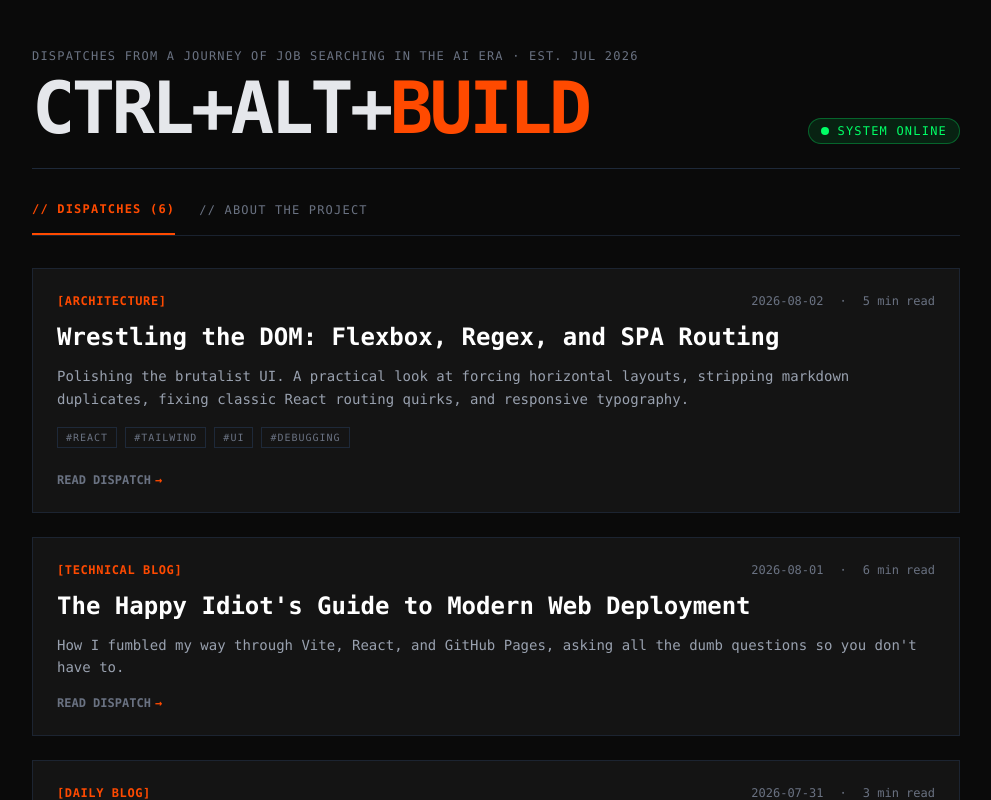
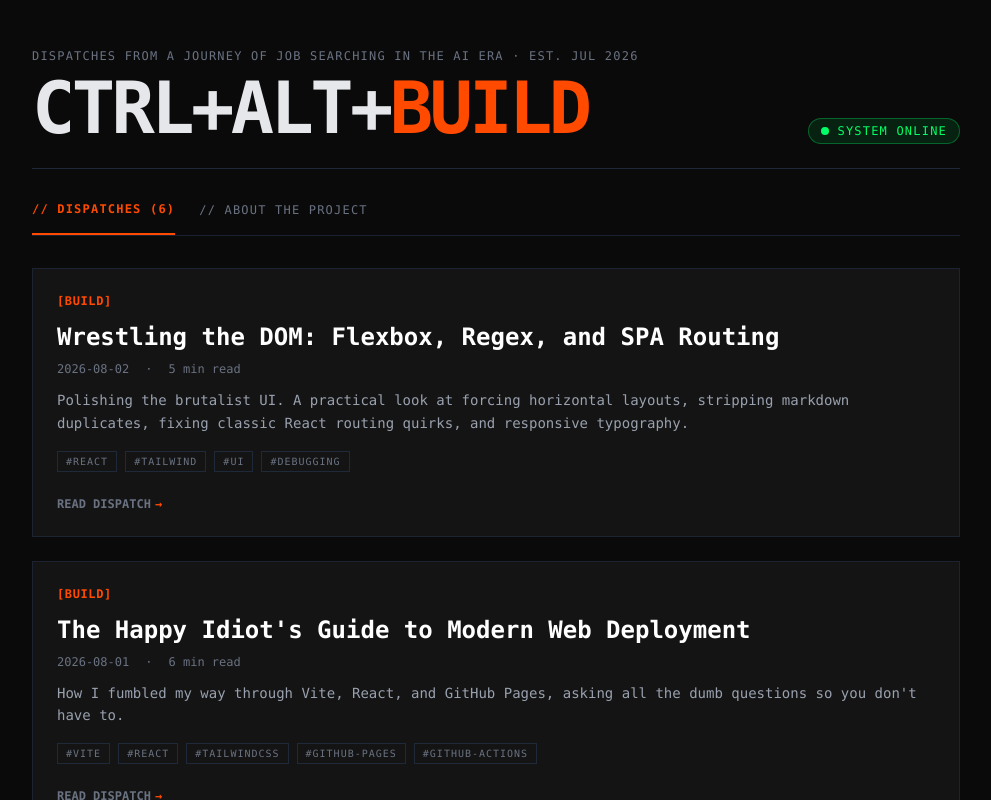
Before and after one commit to markhamill/ctrl-alt-build, a React (Vite) app: page / in a window 1280 px wide. Shown: the top 800 px of the page, without its empty margins (144-1135 px from the left). Built offline with nearby package versions, Linux system fonts and the light colour scheme.

Commit message:
Updated some styling, fixed a sorting bug

```diff
--- a/src/App.tsx
+++ b/src/App.tsx
@@ -39,7 +39,11 @@ export default function App() {
         loadedPosts.push({ attributes, body, slug })
       }
 
-      loadedPosts.sort((a, b) => new Date(b.attributes.date).getTime() - new Date(a.attributes.date).getTime())
+      loadedPosts.sort((a, b) => {
+        const dateDiff = new Date(b.attributes.date).getTime() - new Date(a.attributes.date).getTime()
+        if (dateDiff !== 0) return dateDiff
+        return b.attributes.id.localeCompare(a.attributes.id, undefined, { numeric: true })
+      })
       setPosts(loadedPosts)
     }
 
@@ -230,20 +234,21 @@ export default function App() {
                 onClick={() => window.location.hash = `dispatch-${post.slug}`}
                 className="group border border-gray-800/80 bg-brutal-panel p-6 rounded-none hover:border-brand-orange/50 transition-all duration-200 cursor-pointer"
               >
-                <div className="flex justify-between items-center text-xs text-gray-500 mb-3">
+                <div className="text-xs mb-3">
                   <span className="text-brand-orange font-semibold tracking-wider">
                     [{post.attributes.category}]
                   </span>
-                  <div className="flex gap-4">
-                    <span>{post.attributes.date}</span>
-                    <span>·</span>
-                    <span>{post.attributes.readTime}</span>
-                  </div>
                 </div>
 
-                <h2 className="text-2xl font-bold text-white group-hover:text-brand-orange transition-colors mb-3">
+                <h2 className="text-2xl font-bold text-white group-hover:text-brand-orange transition-colors mb-2">
                   {post.attributes.title}
                 </h2>
+
+                <div className="flex gap-4 text-xs text-gray-500 mb-3">
+                  <span>{post.attributes.date}</span>
+                  <span>·</span>
+                  <span>{post.attributes.readTime}</span>
+                </div>
 
                 <p className="text-gray-400 text-sm leading-relaxed mb-4">
                   {post.attributes.excerpt}
--- a/src/content/001-pipeline.md
+++ b/src/content/001-pipeline.md
@@ -1,6 +1,6 @@
 ---
 id: "001"
-date: "2026-07-31"
+date: "2026-07-29"
 category: "DAILY BLOG"
 title: "Wiring The Workspace"
 excerpt: "Learn by Building. Approaching Job Searching In An AI World By Learning All The Things"
--- a/src/content/003-pipeline.md
+++ b/src/content/003-pipeline.md
@@ -1,6 +1,6 @@
 ---
 id: "003"
-date: "2026-07-30"
+date: "2026-07-31"
 category: "DAILY BLOG"
 title: "Burning the Boats and Rebuilding the Scaffolding"
 excerpt: "Errors, Both Human and AI Are All Part of The Process"
--- a/src/content/004-pipeline.md
+++ b/src/content/004-pipeline.md
@@ -5,6 +5,7 @@ category: "BUILD"
 title: "Zero to Live: Establishing the Build Log"
 excerpt: "A quick, high-level overview of how this web app went from a blank terminal to a live, hosted URL in a single evening."
 readTime: "2 min read"
+tags: ["architecture", "github-pages", "content-engine"]
 ---
 
 # From Concept to Live Server
--- a/src/content/005-pipeline.md
+++ b/src/content/005-pipeline.md
@@ -1,10 +1,11 @@
 ---
 id: "005"
 date: "2026-08-01"
-category: "TECHNICAL BLOG"
+category: "BUILD"
 title: "The Happy Idiot's Guide to Modern Web Deployment"
 excerpt: "How I fumbled my way through Vite, React, and GitHub Pages, asking all the dumb questions so you don't have to."
 readTime: "6 min read"
+tags: ["vite", "react", "tailwindcss", "github-pages", "github-actions"]
 ---
 
 # The Happy Idiot's Guide to Modern Web Deployment
--- a/src/content/006-pipeline.md
+++ b/src/content/006-pipeline.md
@@ -1,7 +1,7 @@
 ---
 id: "006"
 date: "2026-08-02"
-category: "ARCHITECTURE"
+category: "BUILD"
 title: "Wrestling the DOM: Flexbox, Regex, and SPA Routing"
 excerpt: "Polishing the brutalist UI. A practical look at forcing horizontal layouts, stripping markdown duplicates, fixing classic React routing quirks, and responsive typography."
 readTime: "5 min read"
```
